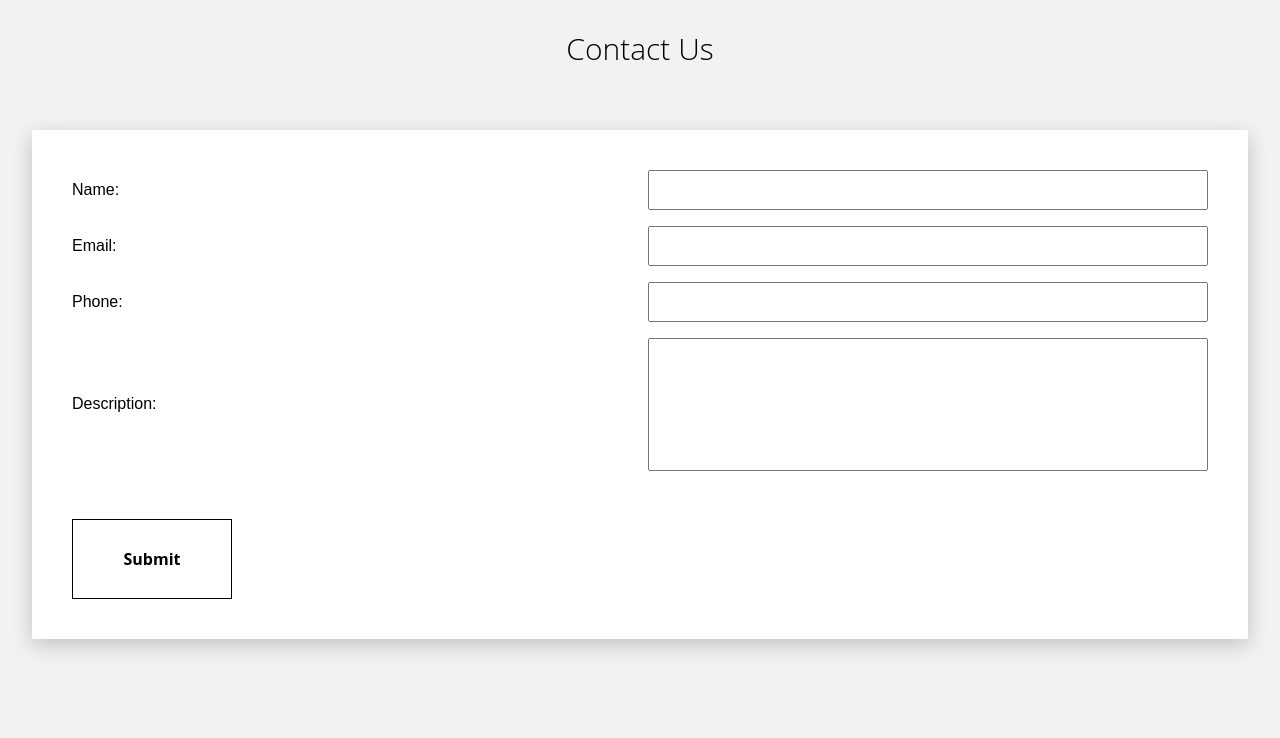
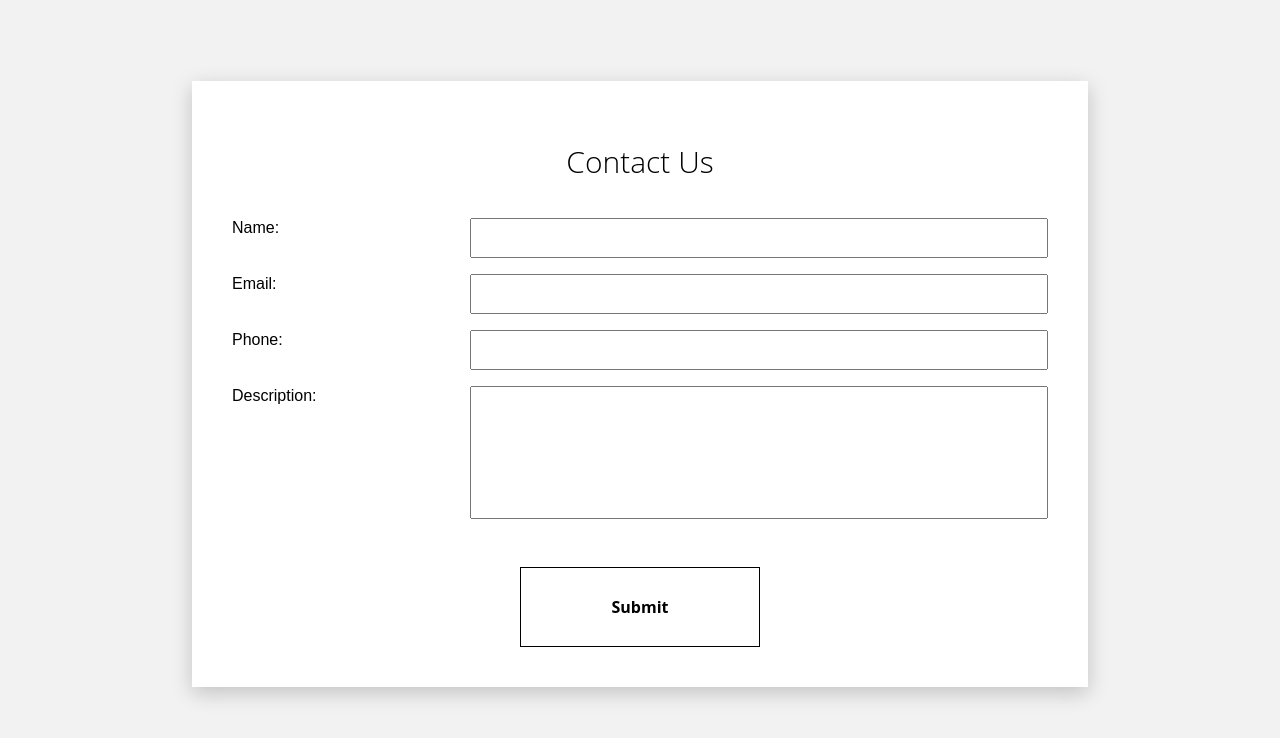
Before and after one commit to enimsoft/manipalcartons, a Next.js app: page /contact in a window 1280 px wide. Shown: the top 738 px of the page. Built offline with nearby package versions, Linux system fonts and the light colour scheme.

Commit message:
ui changes

```diff
--- a/pages/contact.jsx
+++ b/pages/contact.jsx
@@ -3,14 +3,16 @@ import cx from 'classnames'
 
 const contact = () => (
     <div className={styles.container}>
-        <h1>Contact Us</h1>
-        <form className={cx(styles.grid, styles.card)}>
-            <div className={styles.label}>Name:</div><div className={styles.input}><input className={styles.field}/></div>
-            <div className={styles.label}>Email:</div><div className={styles.input}><input className={styles.field}/></div>
-            <div className={styles.label}>Phone:</div><div className={styles.input}><input className={styles.field}/></div>
-            <div className={styles.label}>Description:</div><div className={styles.input}><textarea className={styles.textarea}/></div>
+        <div className={styles.card}>
+            <h1>Contact Us</h1>
+            <form className={cx(styles.grid, styles.form)}>
+                <div className={styles.label}>Name:</div><div className={styles.input}><input type="name" className={styles.field} /></div>
+                <div className={styles.label}>Email:</div><div className={styles.input}><input type="email" className={styles.field} /></div>
+                <div className={styles.label}>Phone:</div><div className={styles.input}><input type="phone" className={styles.field} /></div>
+                <div className={styles.label}>Description:</div><div className={styles.input}><textarea className={styles.textarea} /></div>
+            </form>
             <div className={styles.submit}><button class="btn2">Submit</button></div>
-        </form>
+        </div>
     </div>
 )
 
--- a/styles/Contact.module.css
+++ b/styles/Contact.module.css
@@ -12,13 +12,16 @@
 
 .card>div {
     padding: 0.5em;
-    /* border: 1px solid red; */
+}
+
+.form > *{
+    padding: 0.5em;
 }
 
 .label {
     display: flex;
     justify-content: flex-start;
-    align-items: center;
+    align-items: flex-start;
 }
 
 .input {
@@ -32,6 +35,12 @@
     width: 100%;
 }
 
+.textarea {
+    resize: none;
+    height: 10em;
+    width: 100%;
+}
+
 .submit {
     margin: 2em 0 0 0;
 }
@@ -41,19 +50,27 @@
 }
 
 @media(min-width: 900px) {
+    .container {
+        display: flex;
+        flex-flow: column nowrap;
+        align-items: center;
+        justify-content: center;
+    }
     .card {
-        margin: 2em;
+        min-width: 70vw;
+        max-width: 90vw;
+        min-height: 70vh;
+        margin: 0 0 2em 0;
         box-shadow: 0px 6px 20px 0px rgba(0, 0, 0, 0.2);
     }
     .grid {
         /* border: 1px solid red; */
         display: grid;
-        grid-template-columns: 1fr 1fr;
+        grid-template-columns: 2fr 5fr;
     }
     .label {
         display: flex;
         justify-content: flex-start;
-        align-items: center;
     }
     .input {
         display: flex;
@@ -61,15 +78,10 @@
         align-items: center;
     }
     .submit {
-        text-align: left;
+        text-align: center;
     }
     .submit>* {
-        min-width: 10em;
+        min-width: 15em;
         width: auto;
     }
-    .textarea {
-        resize: none;
-        height: 10em;
-        width: 100%;
-    }
 }
```
